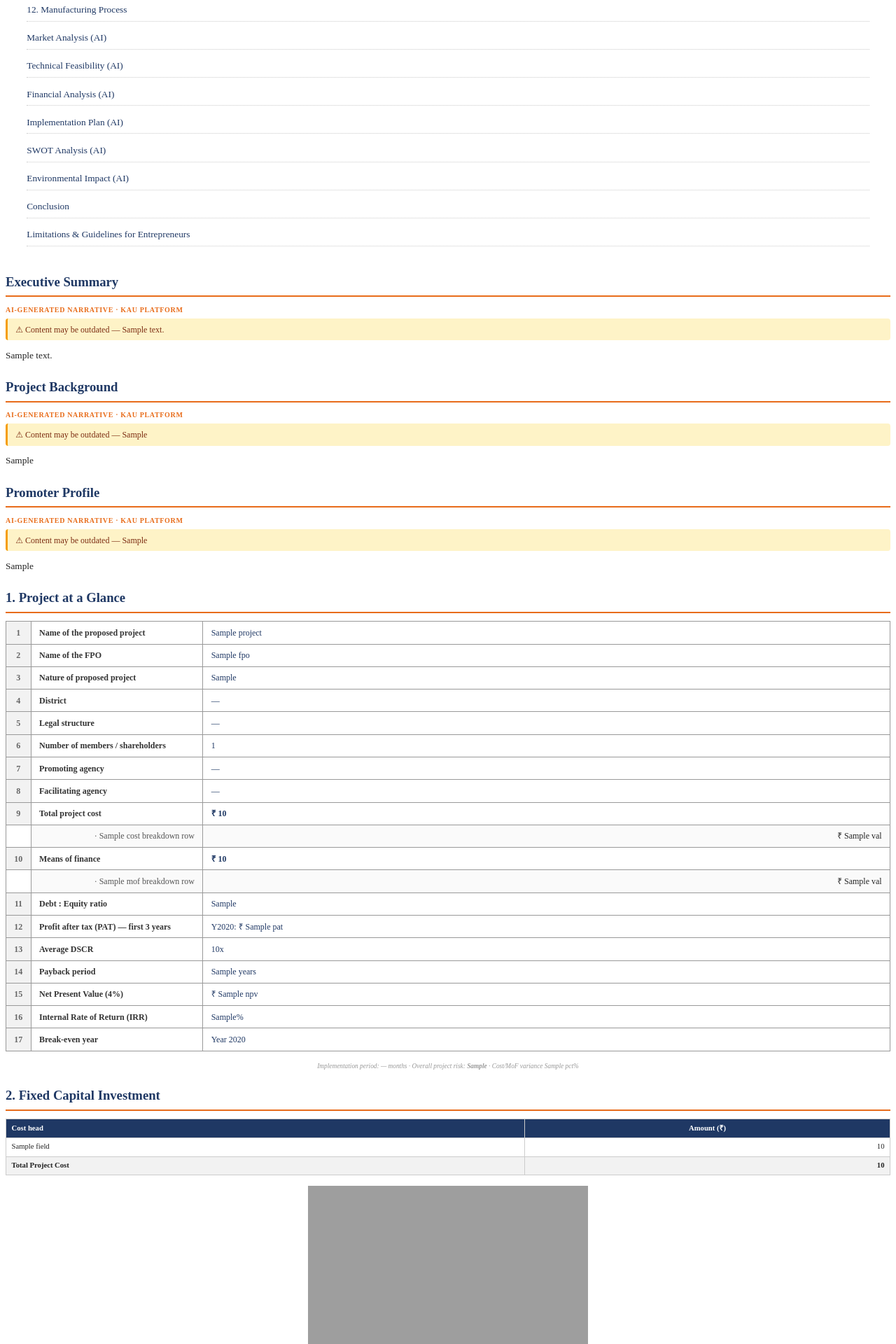
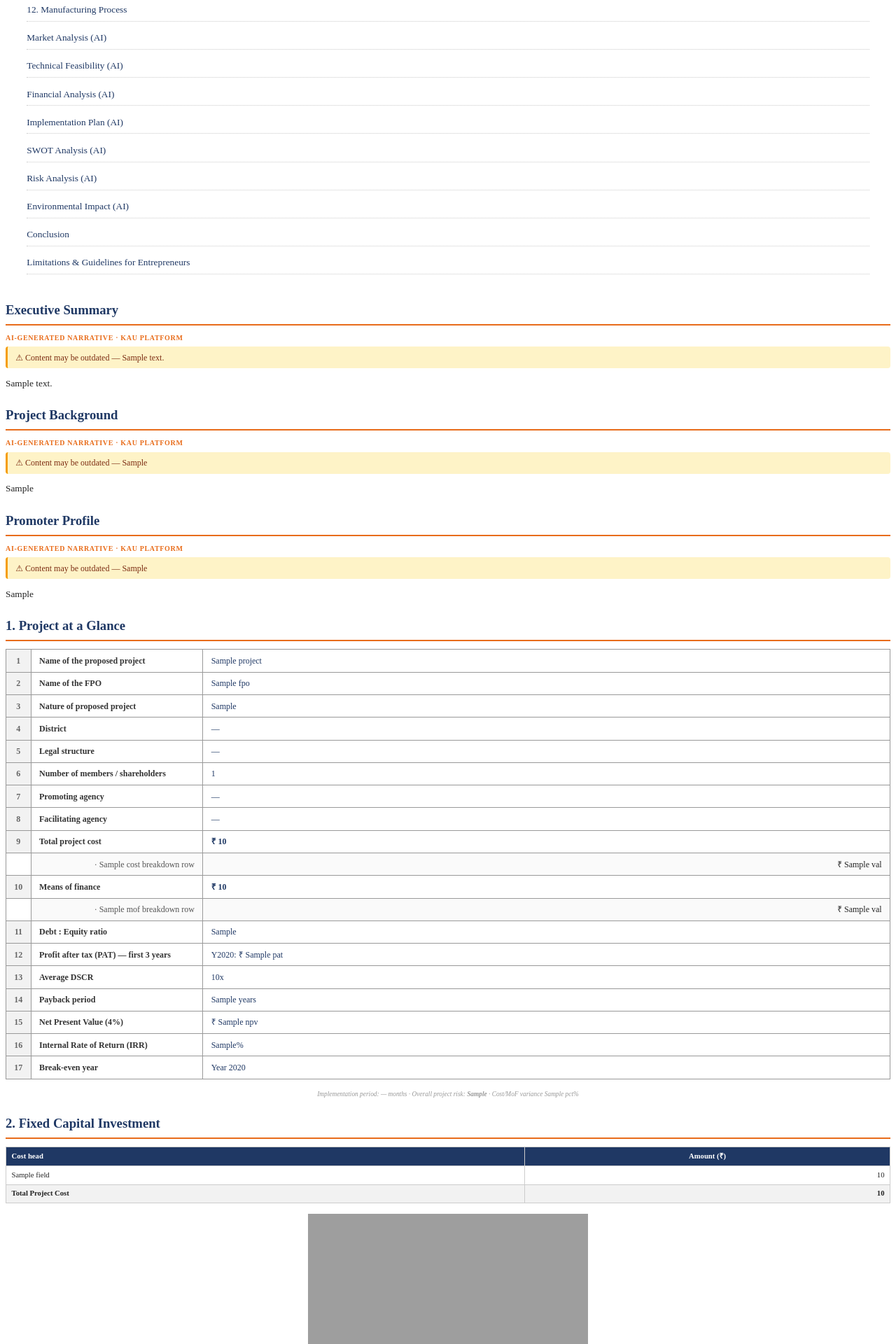
Before and after one commit to kefitech/KAU_FPO_BE, a Django app: template apps/fpo/templates/dpr/report.html in a window 1280 px wide. Shown: the part 1539-3459 px from the top of the page at 70% size. Run offline with Django 5.2, Linux system fonts and the light colour scheme; the template is opened without the code that fills it: most values are stand-ins (such as "Sample title", 1, 10 or a date in 2020); grey boxes are pictures that could not be loaded.

Commit message:
fix(dpr): Risk Analysis chapter in PDF + 'Not assessed' overall rating
DPR-04 (UAT): the Risk Analysis AI narrative was being generated and
included in the pdf_ai context dict but had no block in report.html,
so it never reached the PDF or the TOC. Added:
- TOC entry 'Risk Analysis (AI)' between SWOT and Environmental Impact
- Section block (sec-risk-ai anchor) placed in the same tail-of-doc AI
  chapter stack as the others, with the standard narrative label +
  stale-flag note
- Chapter position matches the TOC ordering + the CHAPTER_KEYS tuple

DPR-05 (UAT): a project with risks entered but no probability/impact
scored still rated overall "Low" because max() over an empty set of
scored risks stayed at 0. Changed on three fronts:

1. Serializer: DPRRiskItemSerializer.validate() now rejects
   probability-without-impact and vice-versa. Both-empty is still
   allowed so FPOs can draft risks; both-set is required to score.

2. Calc engine (build_risk_assessment): when risks exist but
   total_scored == 0, overall_class is 'not_assessed' instead of
   collapsing to 'low'. Same convention applied per-category — a
   category with risks but 0 scored now shows 'not_assessed' instead
   of 'low'. 'not_assessed' is explicitly outside _RISK_ORDER so it
   never influences the max-rank calculation when at least one
   category is actually scored.

3. PDF: new `risk_label` + `risk_badge` template filters map the
   four classes to display label + CSS badge. 'not_assessed' maps
   to a new .badge-neutral (grey) style so the reader sees "the
   risk hasn't been scored yet" rather than the implicit green of
   a bogus Low rating. Replaced three ad-hoc if/else badge blocks
   with the filter so the display stays consistent across the
   top-of-page glance, the overall-rating line, and the per-
   category table.

Verified via Django shell: calc engine returns 'not_assessed' for
one unscored risk, 'low' for zero risks; serializer accepts
both-empty, rejects prob-only / impact-only, accepts both-set.

```diff
--- a/apps/fpo/templates/dpr/report.html
+++ b/apps/fpo/templates/dpr/report.html
@@ -152,6 +152,7 @@ Author: Athul Gopan (Kefi Tech Solutions)
     .badge-ok { background: #d1fae5; color: #065f46; padding: 1mm 2mm; border-radius: 2mm; font-size: 8pt; font-weight: 600; }
     .badge-warn { background: #fef3c7; color: #92400e; padding: 1mm 2mm; border-radius: 2mm; font-size: 8pt; font-weight: 600; }
     .badge-err { background: #fee2e2; color: #991b1b; padding: 1mm 2mm; border-radius: 2mm; font-size: 8pt; font-weight: 600; }
+    .badge-neutral { background: #e5e7eb; color: #374151; padding: 1mm 2mm; border-radius: 2mm; font-size: 8pt; font-weight: 600; }
     .estimated-note { background: #fff7ed; border-left: 3px solid #E86C1A; padding: 2mm 3mm; font-size: 8pt; color: #78350f; margin: 2mm 0; }
     .page-break { page-break-before: always; }
     .footer-note { font-size: 7pt; color: #999; margin-top: 4mm; text-align: center; font-style: italic; }
@@ -242,6 +243,7 @@ Author: Athul Gopan (Kefi Tech Solutions)
       {% if pdf_ai.financial_analysis %}<li><a href="#sec-finance-ai">Financial Analysis (AI)</a></li>{% endif %}
       {% if pdf_ai.implementation_plan %}<li><a href="#sec-impl-ai">Implementation Plan (AI)</a></li>{% endif %}
       {% if pdf_ai.swot %}<li><a href="#sec-swot-ai">SWOT Analysis (AI)</a></li>{% endif %}
+      {% if pdf_ai.risk_analysis %}<li><a href="#sec-risk-ai">Risk Analysis (AI)</a></li>{% endif %}
       {% if pdf_ai.environmental_impact %}<li><a href="#sec-env-ai">Environmental Impact (AI)</a></li>{% endif %}
       {% if pdf_ai.conclusion %}<li><a href="#sec-conclusion-ai">Conclusion</a></li>{% endif %}
       <li><a href="#sec-guidelines">Limitations &amp; Guidelines for Entrepreneurs</a></li>
@@ -319,7 +321,7 @@ Author: Athul Gopan (Kefi Tech Solutions)
 
   <p class="footer-note">
     Implementation period: {{ r.capital_schedule.implementation_period_months|default:"—" }} months{% if r.capital_schedule.is_estimated %} (estimated){% endif %}
-    {% if r.risk_assessment %} · Overall project risk: <strong>{{ r.risk_assessment.overall_class|capfirst }}</strong>{% endif %}
+    {% if r.risk_assessment %} · Overall project risk: <strong>{{ r.risk_assessment.overall_class|risk_label }}</strong>{% endif %}
     {% if r.variance.exceeds_threshold %} · <span class="badge-err">Cost/MoF variance {{ r.variance.pct|money }}% exceeds threshold</span>{% elif r.variance.delta != 0 %} · Cost/MoF variance {{ r.variance.pct|money }}%{% else %} · <span class="badge-ok">Cost/MoF balanced ✓</span>{% endif %}
   </p>
 
@@ -708,8 +710,8 @@ Author: Athul Gopan (Kefi Tech Solutions)
     <h2 id="sec-11">11. Risk Assessment</h2>
     <p style="font-size: 9pt; margin-bottom: 3mm;">
       Overall project risk:
-      <span class="{% if r.risk_assessment.overall_class == 'high' %}badge-err{% elif r.risk_assessment.overall_class == 'moderate' %}badge-warn{% else %}badge-ok{% endif %}">
-        {{ r.risk_assessment.overall_class|capfirst }}
+      <span class="{{ r.risk_assessment.overall_class|risk_badge }}">
+        {{ r.risk_assessment.overall_class|risk_label }}
       </span>
       &nbsp;·&nbsp; {{ r.risk_assessment.total_risks_scored }} of {{ r.risk_assessment.total_risks_added }} risks scored via matrix
     </p>
@@ -735,8 +737,8 @@ Author: Athul Gopan (Kefi Tech Solutions)
             <td>{{ cat.class_counts.moderate }}</td>
             <td>{{ cat.class_counts.high }}</td>
             <td>
-              <span class="{% if cat.category_class == 'high' %}badge-err{% elif cat.category_class == 'moderate' %}badge-warn{% else %}badge-ok{% endif %}">
-                {{ cat.category_class|capfirst }}
+              <span class="{{ cat.category_class|risk_badge }}">
+                {{ cat.category_class|risk_label }}
               </span>
             </td>
           </tr>
@@ -866,6 +868,15 @@ Author: Athul Gopan (Kefi Tech Solutions)
     {% if pdf_ai_stale.swot %}<div class="ai-stale-note">⚠ Content may be outdated — {{ pdf_ai_stale.swot }}</div>{% endif %}
     <div class="ai-narrative">{{ pdf_ai.swot|linebreaks }}</div>
   {% endif %}
+  {% if pdf_ai.risk_analysis %}
+    {# DPR-04 (UAT) — Risk Analysis AI chapter. The narrative is generated but
+       was missing from the PDF; this block + its TOC entry + its sec-risk-ai
+       anchor close the gap. #}
+    <h2 id="sec-risk-ai">Risk Analysis</h2>
+    <div class="ai-narrative-label">AI-generated narrative · KAU platform</div>
+    {% if pdf_ai_stale.risk_analysis %}<div class="ai-stale-note">⚠ Content may be outdated — {{ pdf_ai_stale.risk_analysis }}</div>{% endif %}
+    <div class="ai-narrative">{{ pdf_ai.risk_analysis|linebreaks }}</div>
+  {% endif %}
   {% if pdf_ai.environmental_impact %}
     <h2 id="sec-env-ai">Environmental Impact</h2>
     <div class="ai-narrative-label">AI-generated narrative · KAU platform</div>
--- a/apps/fpo/templatetags/dpr_filters.py
+++ b/apps/fpo/templatetags/dpr_filters.py
@@ -118,6 +118,39 @@ def compact(value) -> str:
     return f'({out})' if neg else out
 
 
+_RISK_LABEL_MAP = {
+    'low': 'Low',
+    'moderate': 'Moderate',
+    'high': 'High',
+    'not_assessed': 'Not assessed',
+}
+_RISK_BADGE_MAP = {
+    'low': 'badge-ok',
+    'moderate': 'badge-warn',
+    'high': 'badge-err',
+    'not_assessed': 'badge-neutral',
+}
+
+
+@register.filter
+def risk_label(cls: str) -> str:
+    """Render a risk class ('low' / 'moderate' / 'high' / 'not_assessed')
+    as a human-readable label. 'not_assessed' → 'Not assessed' (DPR-05
+    UAT) because `|capfirst` would otherwise render 'Not_assessed'.
+    """
+    return _RISK_LABEL_MAP.get(cls or '', (cls or '').capitalize())
+
+
+@register.filter
+def risk_badge(cls: str) -> str:
+    """Return the CSS badge class for a risk class string. 'not_assessed'
+    maps to a neutral grey badge so the reader sees "the risk hasn't been
+    scored yet" rather than the implicit green of a bogus Low rating
+    (DPR-05 UAT).
+    """
+    return _RISK_BADGE_MAP.get(cls or '', 'badge-ok')
+
+
 @register.filter
 def last_net_block(rows) -> Decimal:
     """Net block of the final year for an AssetClass. Used in the depreciation
```
Also changed, not shown: apps/fpo/api/dpr/serializers.py (+23 -0 lines), apps/fpo/services/dpr/calculation.py (+32 -5 lines).
